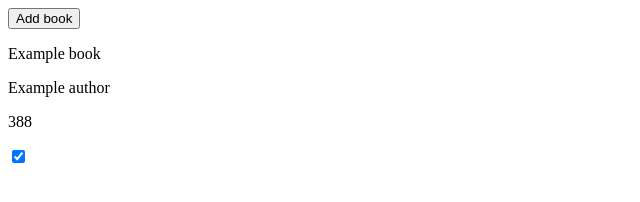
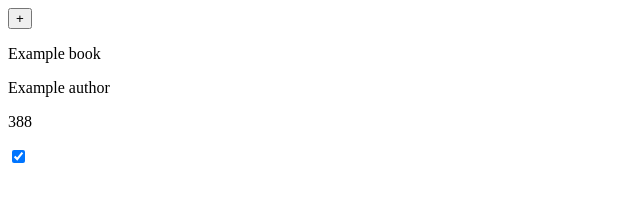
Before and after one commit to alex-Xio/odin-library, a plain HTML site: page index.html in a window 1280 px wide. Shown: the whole page, without its empty margins (0-640 px from the left). Drawn offline with Linux system fonts and the light colour scheme.

```diff
--- a/index.html
+++ b/index.html
@@ -8,7 +8,7 @@
 		<script src="scripts.js"></script>
 	</head>
 	<body>
-		<button class="create">Add book</button>
+		<button class="create">+</button>
 		<div class="book">
 			<p class="title">Example book</p>
 			<p class="author">Example author</p>
```
